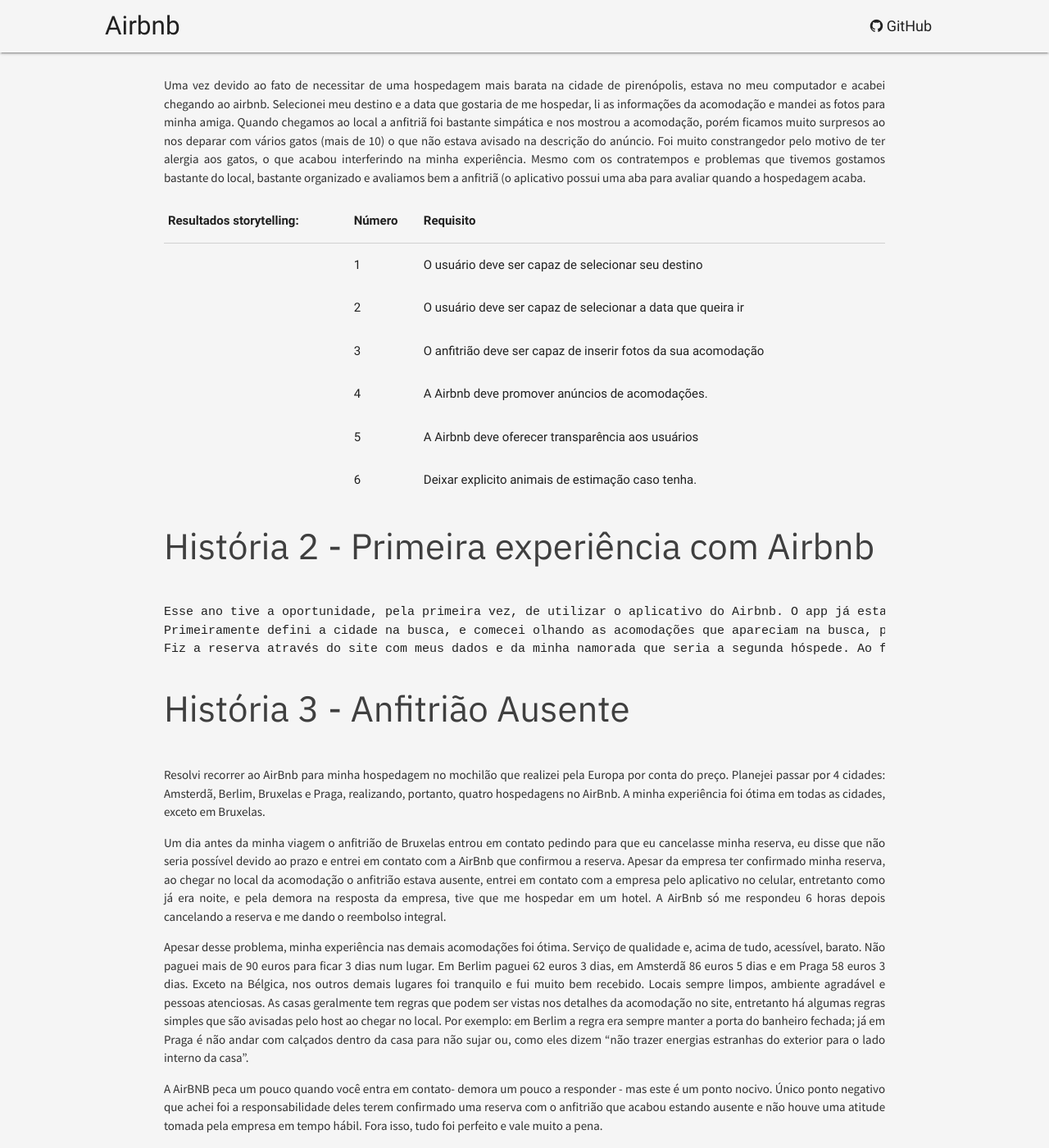
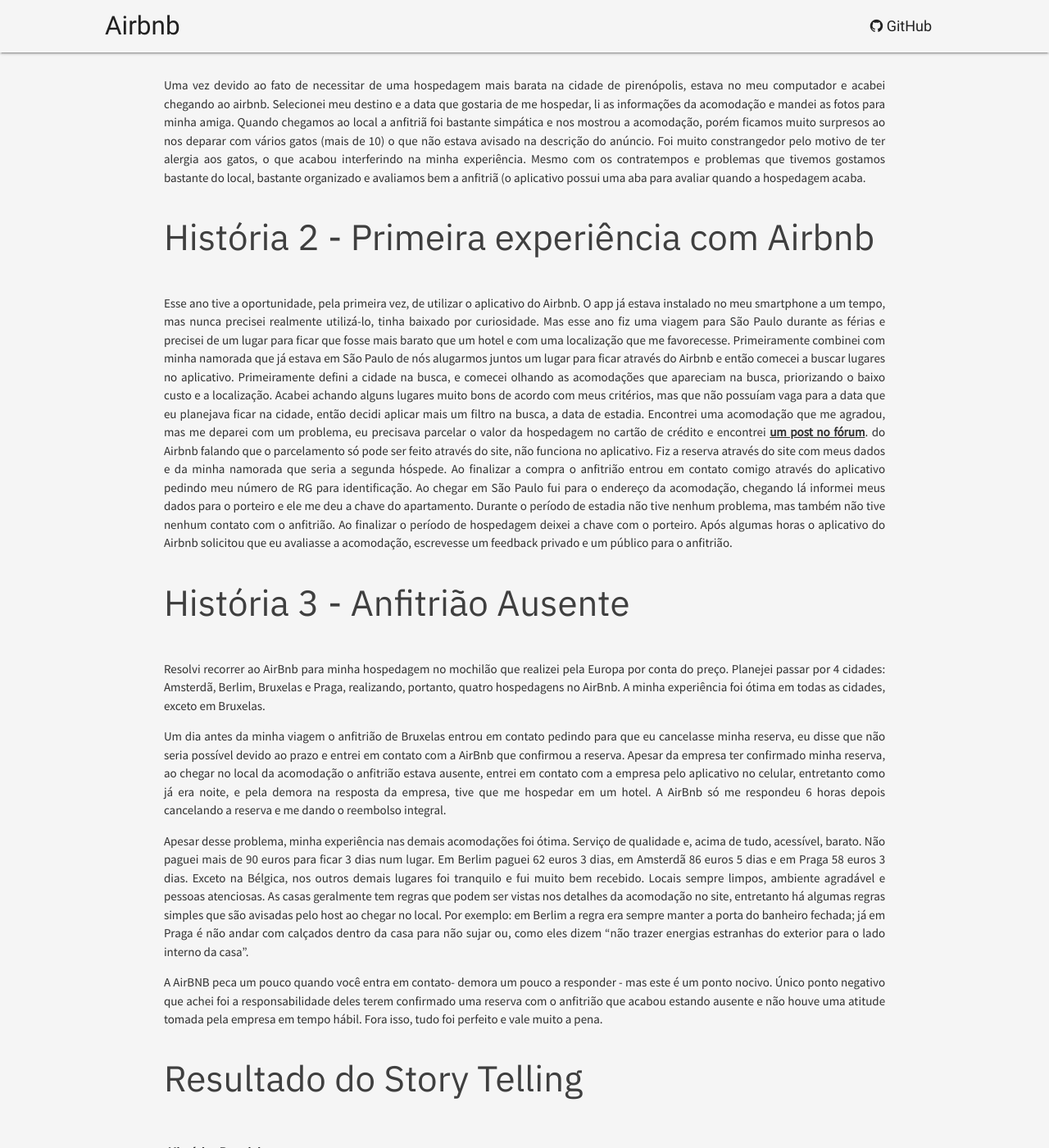
Before and after one commit to Requisitos-2018-2/airbnb, a Jekyll site: the page built from elicitacao/index.md, in a window 1280 px wide and 1400 px high, scrolled down 477 px. Shown: the whole window at 82% size. Built offline with Jekyll 4.4.1, drawn with Linux system fonts in a browser that asks for light colours; our own code applies the rules of GitHub Pages for plain Markdown files; some of the changed text lies outside the part shown.

Commit message:
Add story telling results table

```diff
--- a/elicitacao/index.md
+++ b/elicitacao/index.md
@@ -8,20 +8,10 @@
 
 Uma vez devido ao fato de necessitar de uma hospedagem mais barata na cidade de pirenópolis, estava no meu computador e acabei chegando ao airbnb. Selecionei meu destino e a data que gostaria de me hospedar, li as informações da acomodação e mandei as fotos para minha amiga. Quando chegamos ao local a anfitriã foi bastante simpática e nos mostrou a acomodação, porém ficamos muito surpresos ao nos deparar com vários gatos (mais de 10) o que não estava avisado na descrição do anúncio. Foi muito constrangedor pelo motivo de ter alergia aos gatos, o que acabou interferindo na minha experiência. Mesmo com os contratempos e problemas que tivemos gostamos bastante do local, bastante organizado e avaliamos bem a anfitriã (o aplicativo possui uma aba para avaliar quando a hospedagem acaba.
 
-Resultados storytelling: | Número | Requisito                                                                              |
-|--------|----------------------------------------------------------------------------------------|
-| 1      | O usuário deve ser capaz de selecionar seu destino                                             |
-| 2      | O usuário deve ser capaz de selecionar a data que queira ir 												 |
-| 3      | O anfitrião deve ser capaz de inserir fotos da sua acomodação									 |
-| 4      | A Airbnb deve promover anúncios de acomodações.						 |
-| 5      | A Airbnb deve oferecer transparência aos usuários														 |
-| 6      | Deixar explicito animais de estimação caso tenha.										     |
-
-
 ### História 2 - Primeira experiência com Airbnb
-    Esse ano tive a oportunidade, pela primeira vez, de utilizar o aplicativo do Airbnb. O app já estava instalado no meu smartphone a um tempo, mas nunca precisei realmente utilizá-lo, tinha baixado por curiosidade. Mas esse ano fiz uma viagem para São Paulo durante as férias e precisei de um lugar para ficar que fosse mais barato que um hotel e com uma localização que me favorecesse. Primeiramente combinei com minha namorada que já estava em São Paulo de nós alugarmos juntos um lugar para ficar através do Airbnb e então comecei a buscar lugares no aplicativo.
-    Primeiramente defini a cidade na busca, e comecei olhando as acomodações que apareciam na busca, priorizando o baixo custo e a localização. Acabei achando alguns lugares muito bons de acordo com meus critérios, mas que não possuíam vaga para a data que eu planejava ficar na cidade, então decidi aplicar mais um filtro na busca, a data de estadia. Encontrei uma acomodação que me agradou, mas me deparei com um problema, eu precisava parcelar o valor da hospedagem no cartão de crédito e encontrei [um post no fórum](https://community.withairbnb.com/t5/Ajuda/Como-funcionam-os-parcelamentos-de-pagamento/td-p/10085).  do Airbnb falando que o parcelamento só pode ser feito através do site, não funciona no aplicativo.
-    Fiz a reserva através do site com meus dados e da minha namorada que seria a segunda hóspede. Ao finalizar a compra o anfitrião entrou em contato comigo através do aplicativo pedindo meu número de RG para identificação. Ao chegar em São Paulo fui para o endereço da acomodação, chegando lá informei meus dados para o porteiro e ele me deu a chave do apartamento. Durante o período de estadia não tive nenhum problema, mas também não tive nenhum contato com o anfitrião. Ao finalizar o período de hospedagem deixei a chave com o porteiro. Após algumas horas o aplicativo do Airbnb solicitou que eu avaliasse a acomodação, escrevesse um feedback privado e um público para o anfitrião.
+  Esse ano tive a oportunidade, pela primeira vez, de utilizar o aplicativo do Airbnb. O app já estava instalado no meu smartphone a um tempo, mas nunca precisei realmente utilizá-lo, tinha baixado por curiosidade. Mas esse ano fiz uma viagem para São Paulo durante as férias e precisei de um lugar para ficar que fosse mais barato que um hotel e com uma localização que me favorecesse. Primeiramente combinei com minha namorada que já estava em São Paulo de nós alugarmos juntos um lugar para ficar através do Airbnb e então comecei a buscar lugares no aplicativo.
+  Primeiramente defini a cidade na busca, e comecei olhando as acomodações que apareciam na busca, priorizando o baixo custo e a localização. Acabei achando alguns lugares muito bons de acordo com meus critérios, mas que não possuíam vaga para a data que eu planejava ficar na cidade, então decidi aplicar mais um filtro na busca, a data de estadia. Encontrei uma acomodação que me agradou, mas me deparei com um problema, eu precisava parcelar o valor da hospedagem no cartão de crédito e encontrei [um post no fórum](https://community.withairbnb.com/t5/Ajuda/Como-funcionam-os-parcelamentos-de-pagamento/td-p/10085).  do Airbnb falando que o parcelamento só pode ser feito através do site, não funciona no aplicativo.
+  Fiz a reserva através do site com meus dados e da minha namorada que seria a segunda hóspede. Ao finalizar a compra o anfitrião entrou em contato comigo através do aplicativo pedindo meu número de RG para identificação. Ao chegar em São Paulo fui para o endereço da acomodação, chegando lá informei meus dados para o porteiro e ele me deu a chave do apartamento. Durante o período de estadia não tive nenhum problema, mas também não tive nenhum contato com o anfitrião. Ao finalizar o período de hospedagem deixei a chave com o porteiro. Após algumas horas o aplicativo do Airbnb solicitou que eu avaliasse a acomodação, escrevesse um feedback privado e um público para o anfitrião.
 
 ### História 3 - Anfitrião Ausente
 
@@ -33,13 +23,67 @@
 
 A AirBNB peca um pouco quando você entra em contato- demora um pouco a responder - mas este é um ponto nocivo. Único ponto negativo que achei foi a responsabilidade deles terem confirmado uma reserva com o anfitrião que acabou estando ausente e não houve uma atitude tomada pela empresa em tempo hábil. Fora isso, tudo foi perfeito e vale muito a pena.
 
-Resultados do Story Telling:
+### Resultado do Story Telling
+<table>
+  <tr>
+    <th>História</th>
+    <th>Requisito</th>
+  </tr>
+  <tr>
+    <td>1, 2, 3</td>
+    <td>O usuário deve ser capaz de realizar busca por localização</td>
+  </tr>
+  <tr>
+    <td>1, 2</td>
+    <td>O usuário deve ser capaz de filtrar as acomodações por data</td>
+  </tr>
+  <tr>
+    <td>1, 2</td>
+    <td>O usuário deve ser capaz de fitlrar as acomodações por preço</td>
+  </tr>
+  <tr>
+    <td>1, 2, 3</td>
+    <td>O usuário deve ser capaz de realizar reserva</td>
+  </tr>
+  <tr>
+    <td>1, 2, 3</td>
+    <td>O usuário deve ser capaz de especificar a data da reserva</td>
+  </tr>
+  <tr>
+    <td>1</td>
+    <td>O anfitrião deve ser capaz de adicionar as fotos da acomodação</td>
+  </tr>
+  <tr>
+    <td>1</td>
+    <td>O usuário deve ser capaz de efetuar o pagamento pelo aplicativo</td>
+  </tr>
+  <tr>
+    <td>3</td>
+    <td>O anfitrião deve ser capaz de adicionar as regras da acomodação</td>
+  </tr>
+  <tr>
+    <td>1, 3</td>
+    <td>A AirBnb deve oferecer transparência aos usuários</td>
+  </tr>
+  <tr>
+    <td>3</td>
+    <td>O tempo de resposta da empresa deve ser rápido, especialmente na data do checkin</td>
+  </tr>
+  <tr>
+    <td>1, 2</td>
+    <td>O anfitrião deve ser capaz de especificar os detalhes da acomodação(quartos, camas, animais de estimação, limite de quantidade de hóspedes, etc)</td>
+  </tr>
+  <tr>
+    <td>1, 2, 3</td>
+    <td>O anfitrião e hóspede devem poder se comunicar pelo aplicativo</td>
+  </tr>
+  <tr>
+    <td>2</td>
+    <td>O usuário deve especificar a quantidade de hóspedes que ficarão na acomodação</td>
+  </tr>
 
-1 – O tempo de resposta da empresa deve ser rápido, especialmente na data do checkin.
 
-2 – O anfitrião deve ser capaz de adicionar regras a acomodação no site/aplicativo.
-
-3 – O usuário deve poder visualizar as regras da acomodação antes de efetuar a reserva.
+</table>
 
 ## **Brainstorm**
 
```
